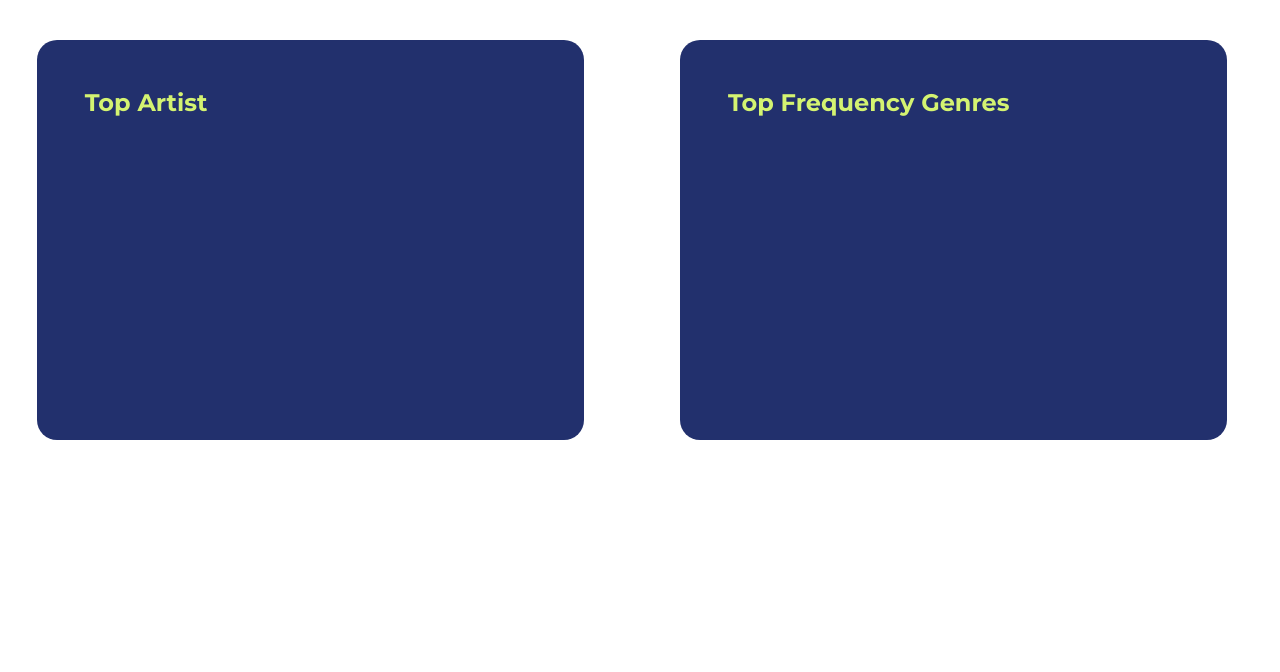
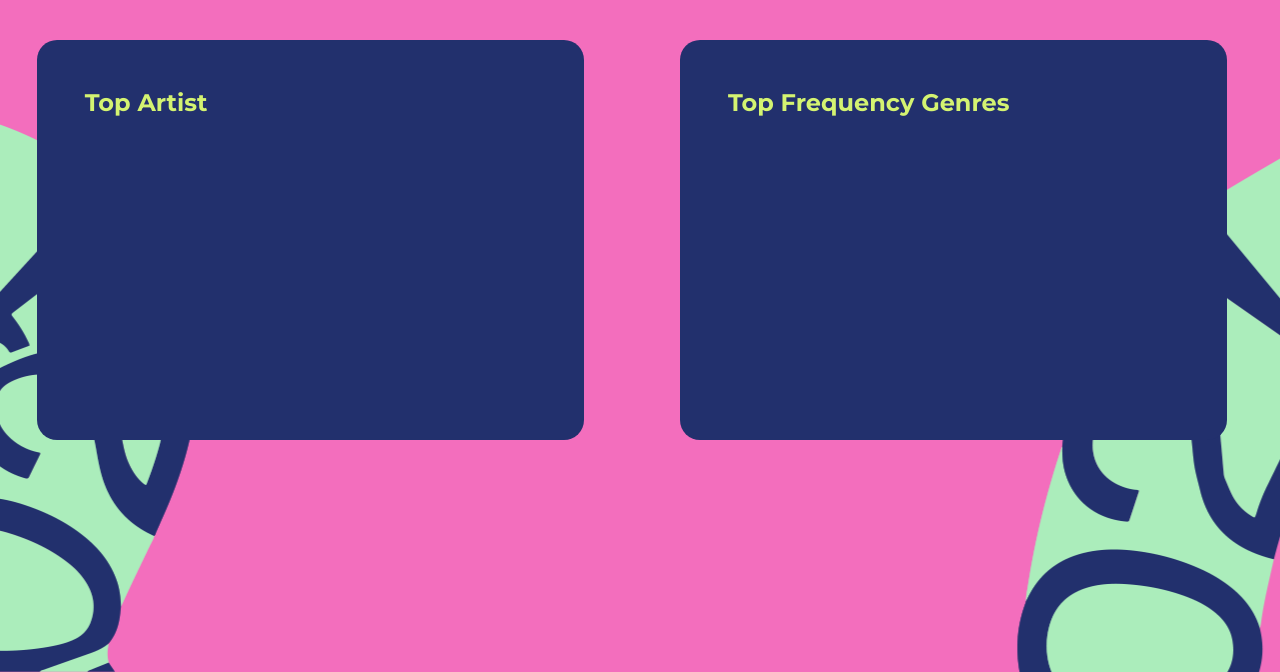
Before and after one commit to tarciana23/MusicChallenge, a website built with Vite: page index.html in a window 1280 px wide. Shown: the part 128-800 px from the top of the page. Built offline with nearby package versions, Linux system fonts and the light colour scheme; no server answers; files whose address does not match are found by name.

Commit message:
inserindo imagem de fundo

```diff
--- a/style.css
+++ b/style.css
@@ -14,7 +14,7 @@
 body {
   font-family: "Montserrat", sans-serif;
   color: var(--letter-color);
-  background-image: url("./Landingpage.png");
+  background-image: url("./public/Landingpage.png");
   background-size: cover;
   background-position: center;
   background-repeat: no-repeat;
```
